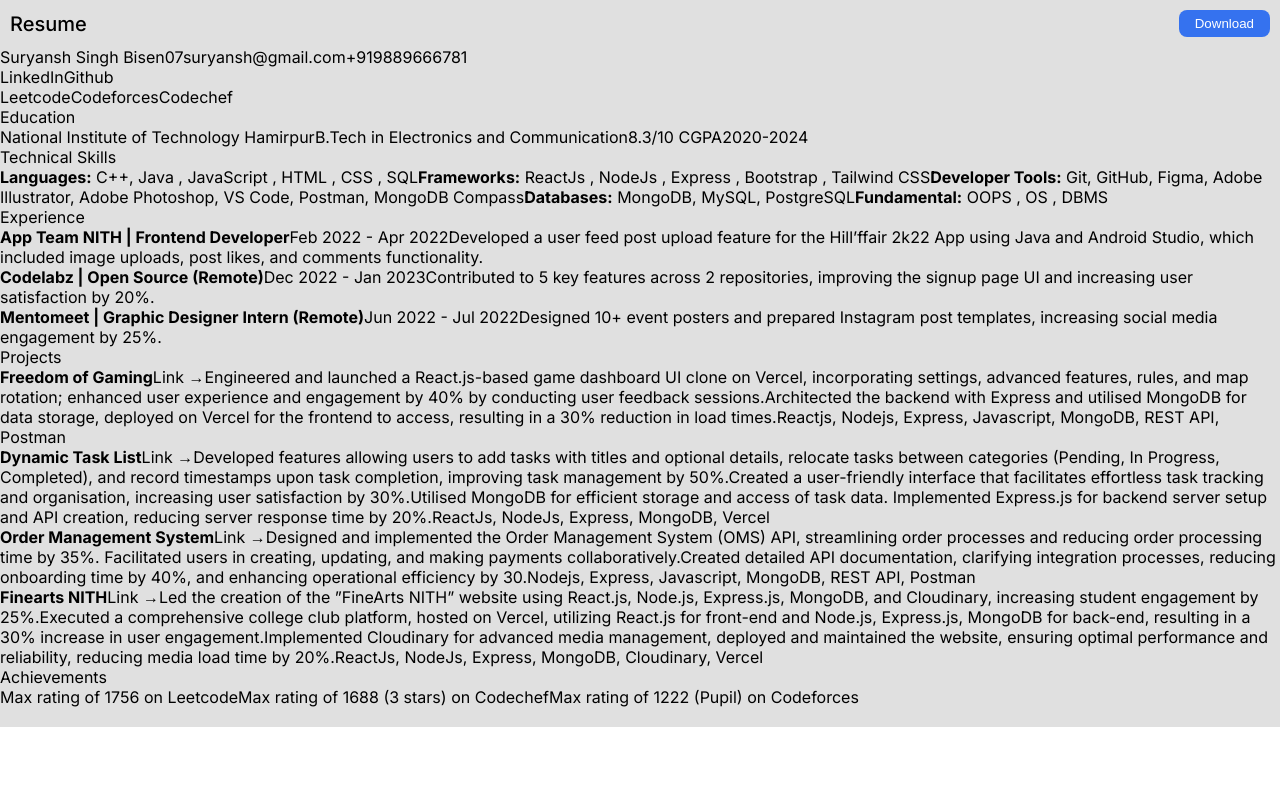
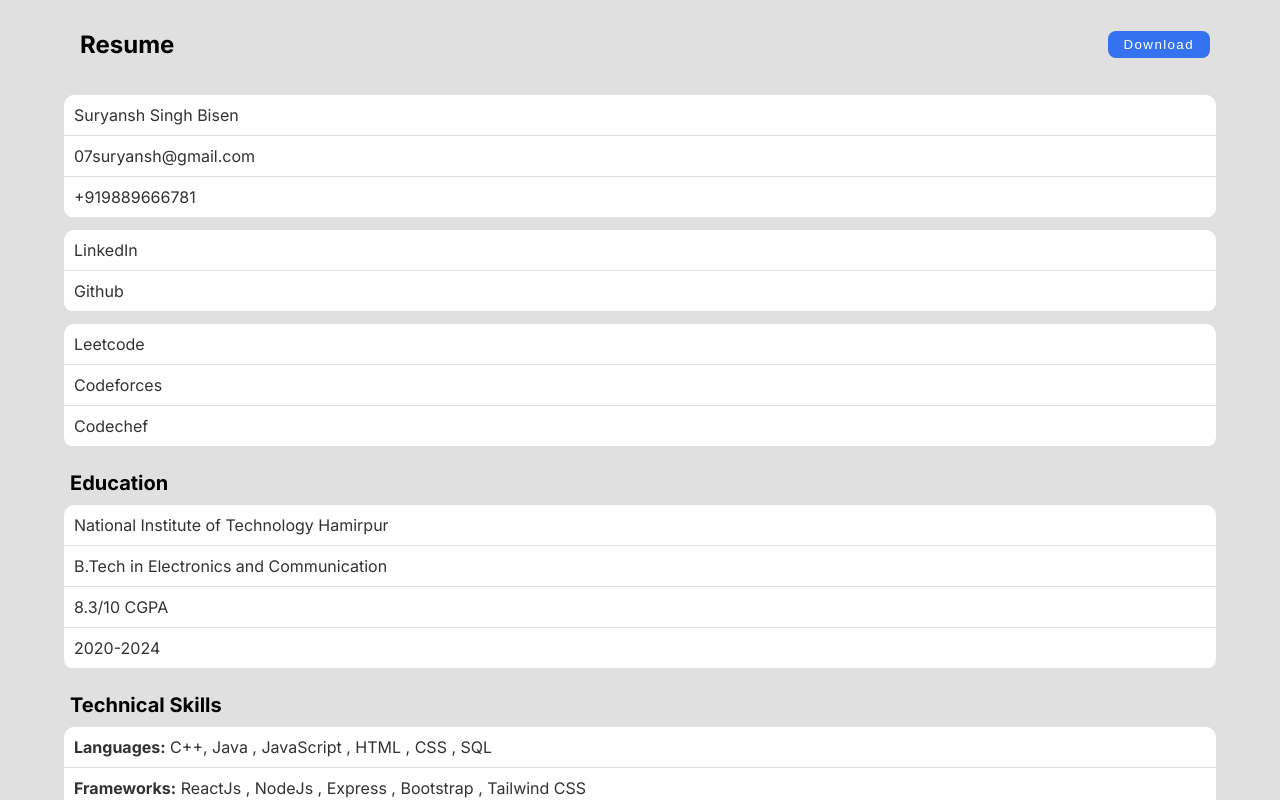
Before and after one commit to 07suryansh/next-resume, a Next.js app: page / in a window 1280 px wide. Shown: the top 800 px of the page. Built offline with nearby package versions, Linux system fonts and the light colour scheme.

Commit message:
desktop responsivness done

```diff
--- a/app/page.css
+++ b/app/page.css
@@ -40,6 +40,77 @@
     margin: 0;
     padding: 6px 8px;
     color: rgb(50, 50, 50);
+}
+.resume{
+    display: flex;
+    flex-direction: column;
+    top: 0;
+    left: 0;
+    margin: 0;
+    background-color: #e0e0e0;
+    width: 100%;
+}
+.nav{
+    display: flex;
+    flex-direction: row;
+    align-items: center;
+    justify-content: space-between;
+    padding: 20px 70px;
+}
+.head{
+    font-size: 24px;
+    font-weight: 700;
+    padding: 10px;
+}
+.btn{
+    border: none;
+    background-color: #3572EF;
+    color: white;
+    padding: 6px 16px;
+    border-radius: 8px;
+    font-weight: 400;
+    letter-spacing: 1.4px;
+    cursor: pointer;
+}
+.info-v{
+    width: 90%;
+    background-color: white;
+    align-self: center;
+    display: flex;
+    flex-direction: column;
+    border-radius: 10px;
+    margin: 6px;
+}
+.info-v>span{
+    border-bottom: 1px solid #e0e0e0;
+    margin: 0;
+    padding: 10px 10px;
+    color: rgb(50, 50, 50);
+}
+.info-h{
+    width: 90%;
+    background-color: white;
+    align-self: center;
+    display: flex;
+    flex-direction: row;
+    border-radius: 10px;
+    margin: 6px;
+    justify-content: space-evenly;
+}
+.info-h>span{
+    border-right: 1px solid #e0e0e0;
+    margin: 0;
+    padding: 10px 10px;
+    color: rgb(50, 50, 50);
+    width: 33%;
+    text-align: center;
+}
+.heading{
+    margin-top: 14px;
+    margin-left: 50px;
+    font-weight: 700;
+    font-size: 20px;
+    padding: 4px 20px;
 }
 
 @media screen and (max-width: 768px){
--- a/app/page.js
+++ b/app/page.js
@@ -17,7 +17,7 @@ export default function Home() {
         <span>LinkedIn</span>
         <span>Github</span>
       </div>
-      <div className="info-h">
+      <div className="info-v">
         <span>Leetcode</span>
         <span>Codeforces</span>
         <span>Codechef</span>
```
